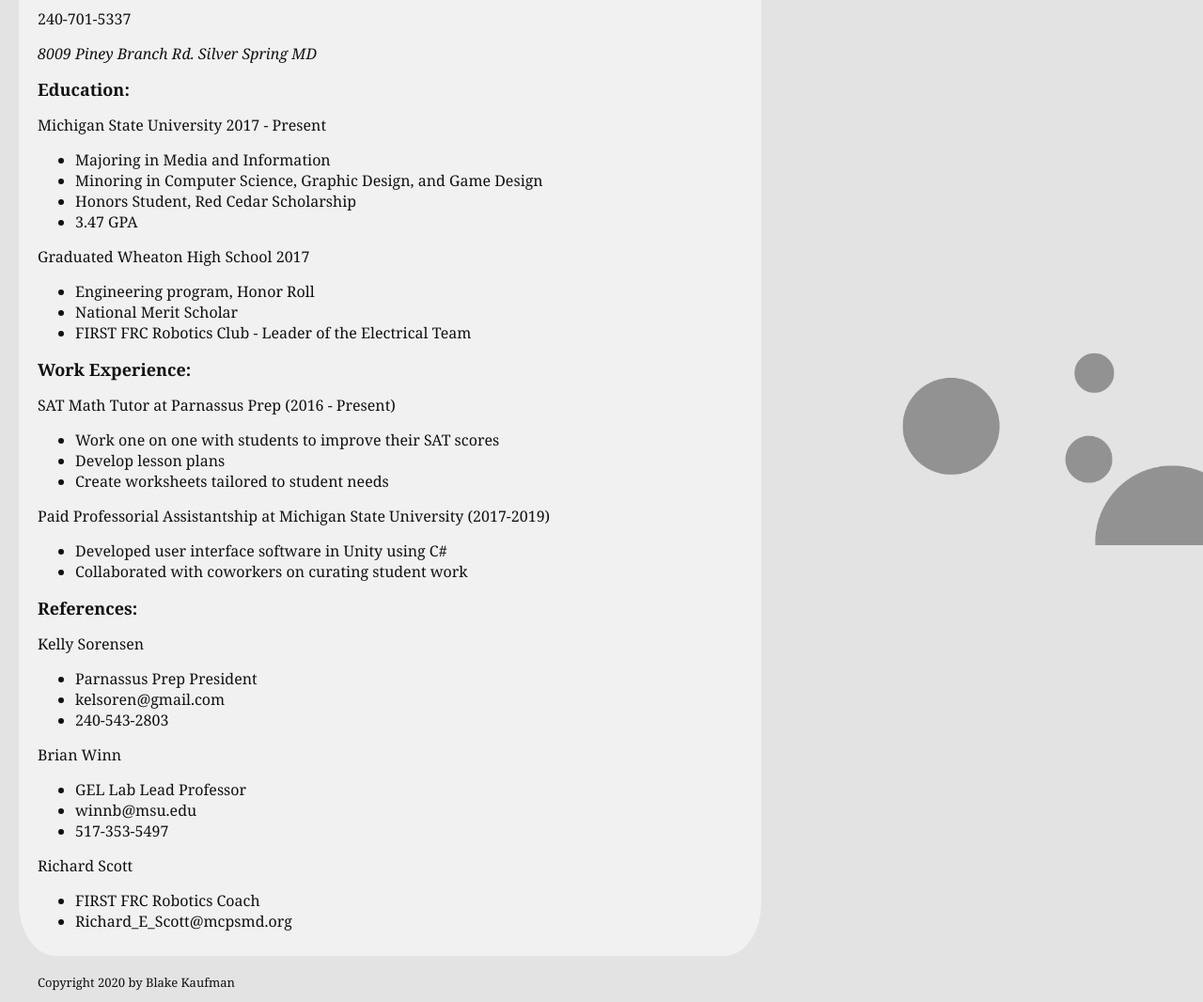
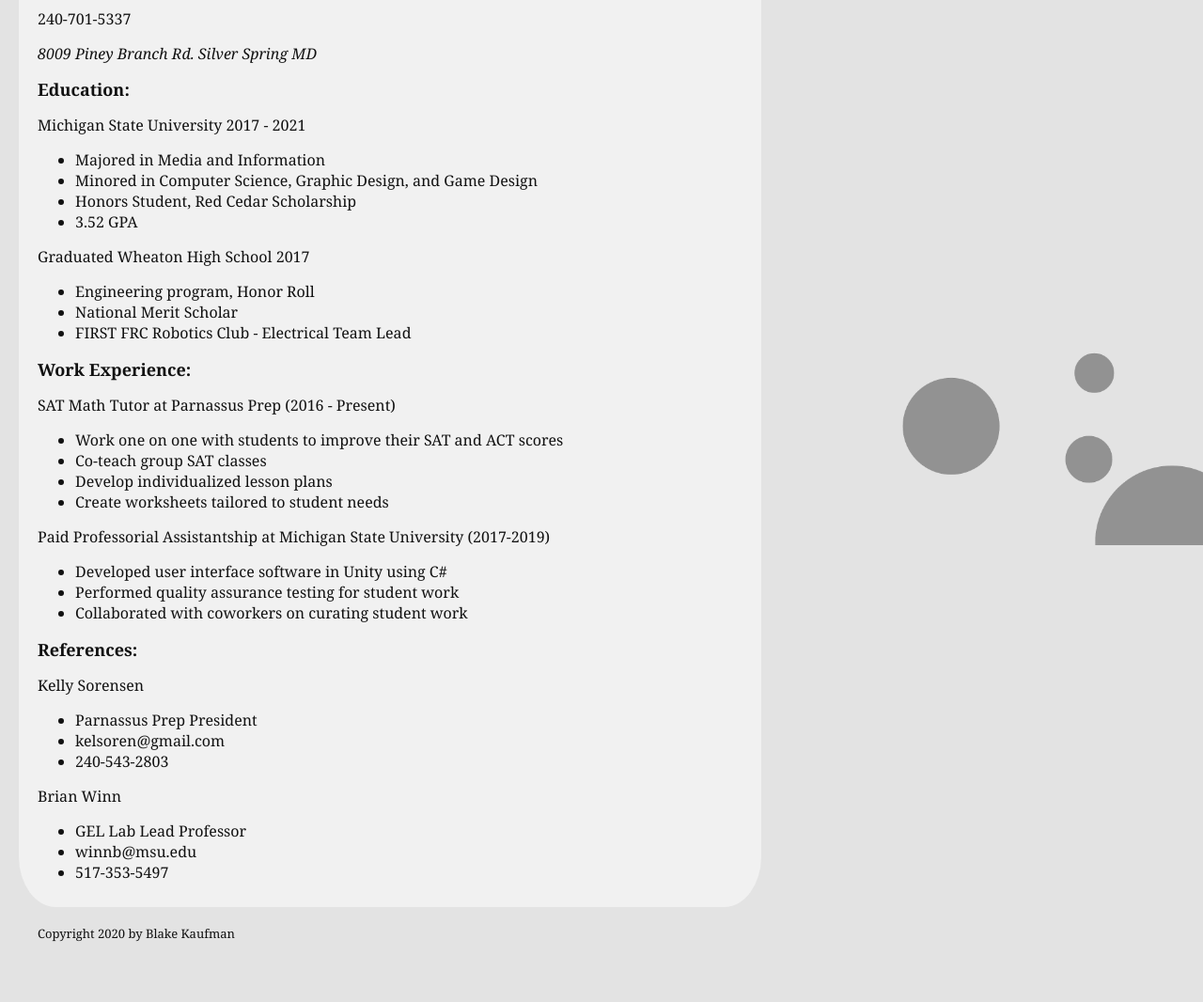
Before and after one commit to 17454538/mi349_final, a plain HTML site: page resume.html in a window 1280 px wide. Shown: the part 220-1286 px from the top of the page at 94% size. After the commit the page ends 1234 px from the top, so only its background shows below. Drawn offline with Linux system fonts and the light colour scheme.

Commit message:
Updated resume, graduation status and email

```diff
--- a/resume.html
+++ b/resume.html
@@ -19,7 +19,7 @@
                     <a href = "https://github.com/17454538/"><img src = "github.png" alt = "Github" width="20"></a>
                 </li>
                 <li>
-                    <a href = "mailto:kaufm162@msu.edu"><img src = "email.png" alt = "Email" width="20"></a>
+                    <a href = "mailto:blakejtkaufman@gmail.com"><img src = "email.png" alt = "Email" width="20"></a>
                 </li>
             </ul>
         </div>
@@ -43,32 +43,34 @@
 
         <h2>Education:</h2>
 
-        <p>Michigan State University 2017 - Present</p>
+        <p>Michigan State University 2017 - 2021</p>
         <ul>
-            <li>Majoring in Media and Information</li>
-            <li>Minoring in Computer Science, Graphic Design, and Game Design</li>
+            <li>Majored in Media and Information</li>
+            <li>Minored in Computer Science, Graphic Design, and Game Design</li>
             <li>Honors Student, Red Cedar Scholarship</li>
-            <li>3.47 GPA</li>
+            <li>3.52 GPA</li>
         </ul>
 
         <p>Graduated Wheaton High School 2017</p>
         <ul>
             <li>Engineering program, Honor Roll</li>
             <li>National Merit Scholar</li>
-            <li>FIRST FRC Robotics Club - Leader of the Electrical Team</li>
+            <li>FIRST FRC Robotics Club - Electrical Team Lead</li>
         </ul>
 
         <h2>Work Experience:</h2>
         <p>SAT Math Tutor at Parnassus Prep (2016 - Present)</p>
         <ul>
-            <li>Work one on one with students to improve their SAT scores</li>
-            <li>Develop lesson plans</li>
+            <li>Work one on one with students to improve their SAT and ACT scores</li>
+            <li>Co-teach group SAT classes</li>
+            <li>Develop individualized lesson plans</li>
             <li>Create worksheets tailored to student needs</li>
         </ul>
 
         <p>Paid Professorial Assistantship at Michigan State University (2017-2019)</p>
         <ul>
             <li>Developed user interface software in Unity using C#</li>
+            <li>Performed quality assurance testing for student work</li>
             <li>Collaborated with coworkers on curating student work</li>
         </ul>
 
@@ -85,12 +87,6 @@
             <li>winnb@msu.edu</li>
             <li>517-353-5497</li>
         </ul>
-        <p>Richard Scott </p>
-        <ul>
-            <li>FIRST FRC Robotics Coach</li>
-            <li>Richard_E_Scott@mcpsmd.org</li>
-        </ul>
-
     </section>
 
     <footer>
```
Also changed, not shown: about.html (+2 -2 lines), games.html (+3 -3 lines), index.html (+2 -2 lines), HOW_TO_UPDATE.txt (added), blake.jpg.
